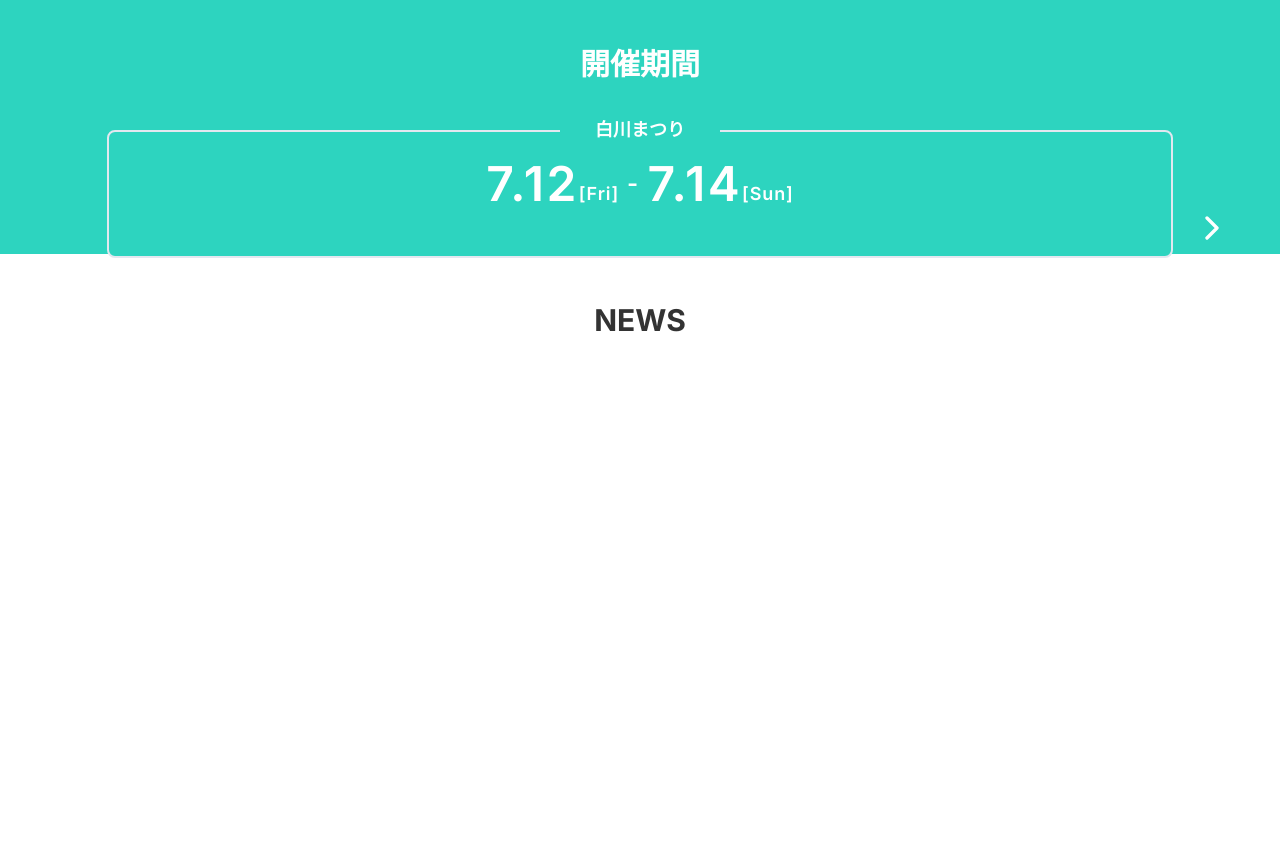
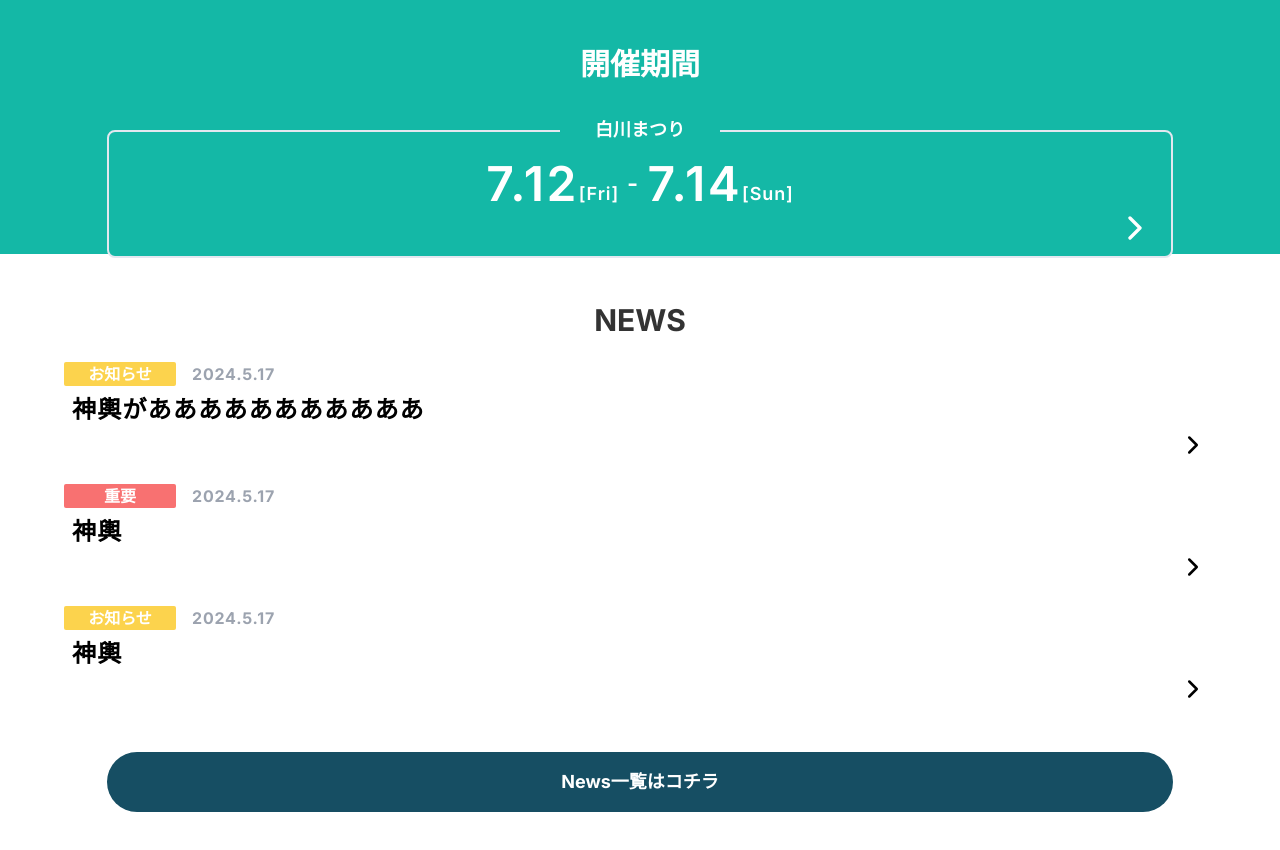
Before and after one commit to mabupro/lumaty, a Next.js app: page /shirakawa in a window 1280 px wide. Shown: the part 546-1396 px from the top of the page. Built offline with nearby package versions, Linux system fonts and the light colour scheme.

Commit message:
News,MainButton

```diff
--- a/app/shirakawa/page.tsx
+++ b/app/shirakawa/page.tsx
@@ -1,19 +1,29 @@
 import Header from "@/components/layouts/Header";
 import Subtitle from "@/components/elements/Subtitle";
 import EventPeriod from "@/components/elements/EventPeriod";
+import NewsButton from "@/components/elements/NewsButton";
+import MainButton from "@/components/elements/MainButton";
 
 export default function Shirakawa() {
     return (
         <>
             <Header />
-            <div className="h-screen bg-teal-400 pt-20">
+            <div className="h-screen bg-teal-500 pt-20">
                 <img className="mx-auto my-8 w-5/6 h-3/5 justify-center rounded-lg bg-white" />
                 <Subtitle subtitle="開催期間" color="white" />
                 <EventPeriod festival="白川まつり" stDate="7.12" stDayOfWeek="Fri" endDate="7.14" endDayOfWeek="Sun" />
             </div>
-            <div className="h-screen bg-white">
+            <div className=" bg-white">
                 <Subtitle subtitle="NEWS" color="black" />
+                <div className="my-6">
+                    <NewsButton type="notice" fulldate="2024.5.17" title="神輿があああああああああああ" />
+                    <NewsButton type="important" fulldate="2024.5.17" title="神輿" />
+                    <NewsButton type="notice" fulldate="2024.5.17" title="神輿" />
+                </div>
+                <div className="my-12">
+                    <MainButton title="News一覧はコチラ" />
+                </div>
             </div>
         </>
-    )
+    );
 }
--- a/components/elements/EventPeriod.tsx
+++ b/components/elements/EventPeriod.tsx
@@ -11,21 +11,20 @@ type Props = {
 export default function EventPeriod({ festival, stDate, stDayOfWeek, endDate, endDayOfWeek }: Props) {
     return (
         <>
-            <div className=" border-2 border-slate-200 mx-auto my-12 w-5/6 h-32 justify-center rounded-lg bg-teal-400 cursor-pointer transition hover:opacity-60">
-                <div className=" w-40 h-10 mx-auto -my-5 bg-teal-400 ">
-                    <p className=" pt-1 text-lg text-center font-semibold text-white">{festival}</p>
+            <div className="relative border-2 border-slate-200 mx-auto my-12 w-5/6 h-32 justify-center rounded-lg bg-teal-500 cursor-pointer transition hover:opacity-60">
+                <div className="w-40 h-10 mx-auto -my-5 bg-teal-500">
+                    <p className="pt-1 text-lg text-center font-semibold text-white">{festival}</p>
                 </div>
-                <div className=" justify-center pt-7 flex">
+                <div className="flex justify-center pt-7">
                     <p className="text-5xl font-semibold tracking-wider text-white">{stDate}</p>
                     <p className="pt-5 text-lg font-semibold tracking-wider text-white">[{stDayOfWeek}]</p>
                     <p className="px-2 pt-2 text-2xl font-semibold tracking-wider text-white">-</p>
                     <p className="text-5xl font-semibold tracking-wider text-white">{endDate}</p>
                     <p className="pt-5 text-lg font-semibold tracking-wider text-white">[{endDayOfWeek}]</p>
-                    <div className="absolute right-12 pt-12">
-                        <FiChevronRight size={40} color="#fff" />
-                    </div>
                 </div>
-
+                <div className="absolute right-4 bottom-2">
+                    <FiChevronRight size={40} color="#fff" />
+                </div>
             </div>
         </>
     )
--- /dev/null
+++ b/components/elements/MainButton.tsx
@@ -0,0 +1,13 @@
+type Props = {
+    title: string;
+}
+
+export default function MainButton({title}:Props){
+    return(
+        <>
+            <div className=" bg-cyan-900 rounded-full w-5/6 p-4 mx-auto">
+                <p className="text-lg font-bold text-center text-white">{title}</p>
+            </div>
+        </>
+    )
+}
--- a/components/elements/NewsButton.tsx
+++ b/components/elements/NewsButton.tsx
@@ -0,0 +1,28 @@
+import { FiChevronRight } from "react-icons/fi";
+
+type Props = {
+    type: 'important' | 'notice';
+    fulldate: string;
+    title: string;
+};
+
+export default function NewsButton({ type, fulldate, title }: Props) {
+    return (
+        <>
+            <div className="cursor-pointer mx-16 mt-6">
+                <div className="flex gap-4">
+                    <div className={`${type === 'important' ? 'bg-red-400' : 'bg-amber-300'} w-28 rounded-sm`}>
+                        <p className="text-white font-semibold text-center">{type === 'important' ? '重要' : 'お知らせ'}</p>
+                    </div>
+                    <p className="font-bold tracking-wider text-gray-400">{fulldate}</p>
+                </div>
+                <div className="px-2 mt-2 flex">
+                    <p className="font-bold tracking-wider text-2xl">{title}</p>
+                    <div className="ml-auto pt-9">
+                        <FiChevronRight size={30} color="" />
+                    </div>
+                </div>
+            </div>
+        </>
+    )
+}
--- a/components/elements/Subtitle.tsx
+++ b/components/elements/Subtitle.tsx
@@ -7,7 +7,7 @@ export default function Subtitle({ subtitle, color }: Props) {
 
     return (
         <>
-            <div className={color=="white" ? " text-white" : " text-[#333333]"}>
+            <div className={color==="white" ? " text-white" : " text-[#333333]"}>
                 <h2 className="text-3xl font-bold text-center mt-12">{subtitle}</h2>
             </div>
         </>
```
